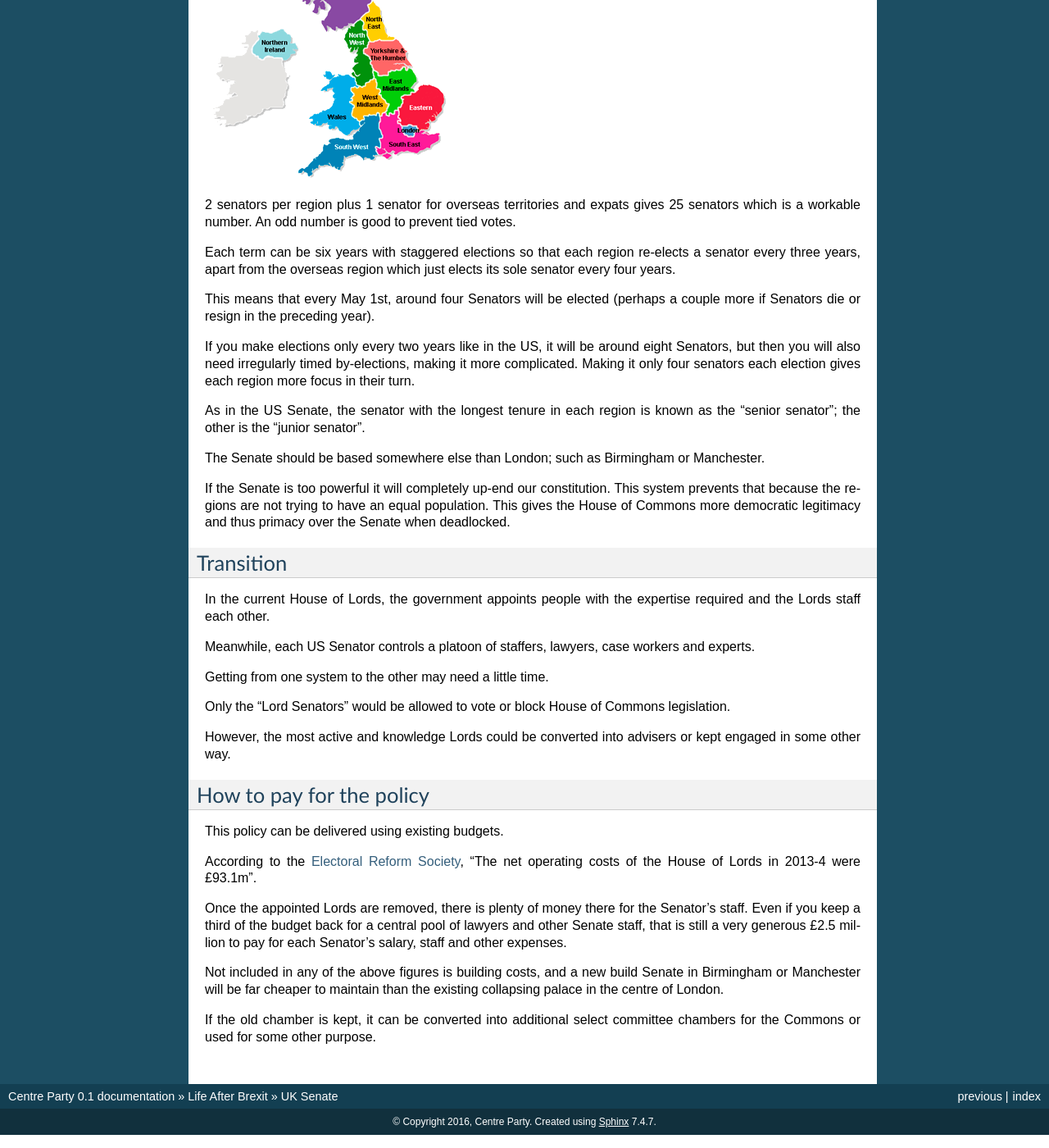
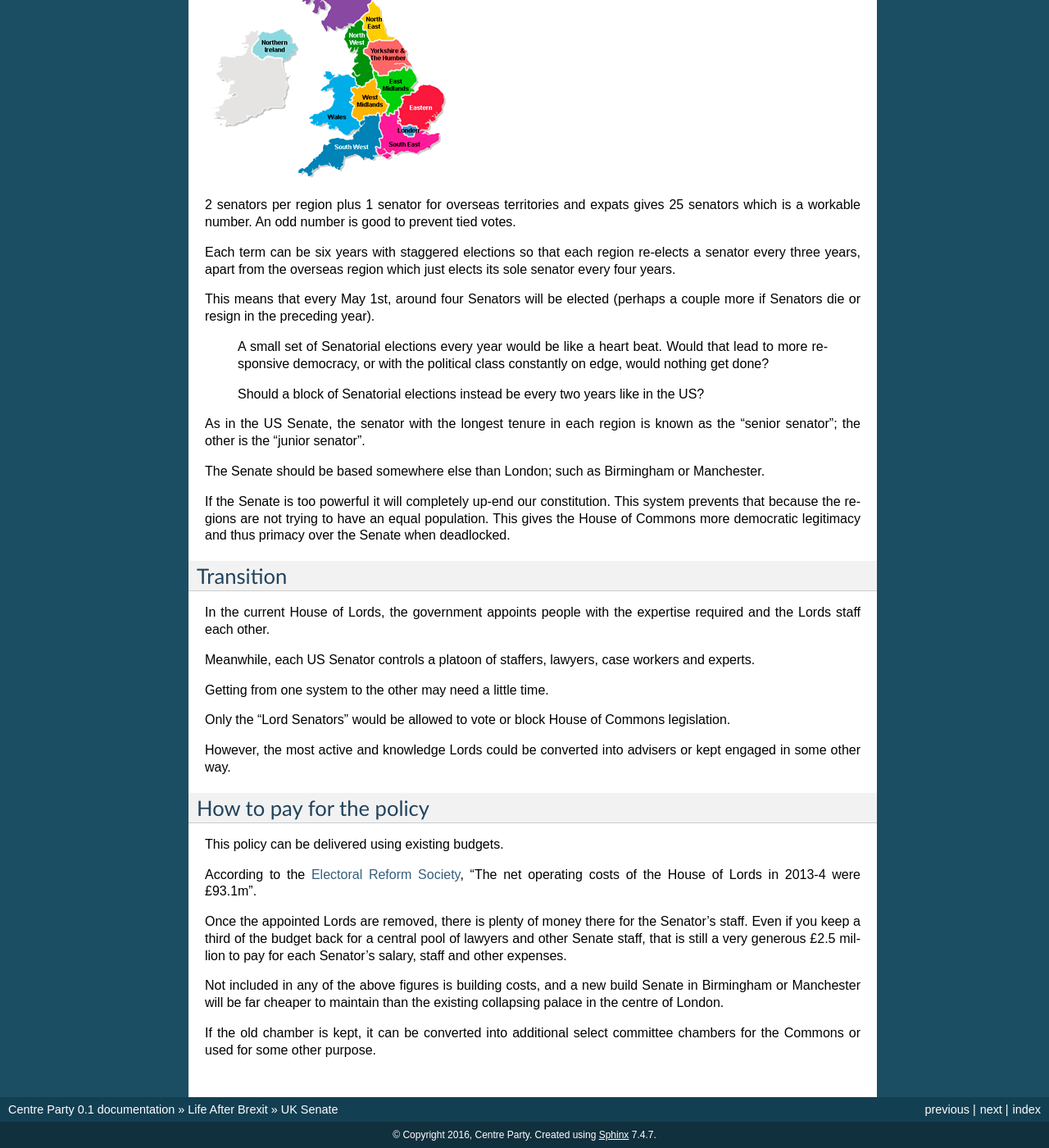
Before and after one commit to centreparty/centreparty, a Sphinx documentation site: the page built from source/senate.rst, in a window 1280 px wide and 1400 px high, scrolled down 913 px. Shown: the whole window at 82% size. Built offline with Sphinx 7.4.7, drawn with Linux system fonts in a browser that asks for light colours; some of the changed text lies outside the part shown.

Commit message:
Added get involved, small change to senate page.

```diff
--- a/source/index.rst
+++ b/source/index.rst
@@ -17,3 +17,4 @@ Contents:
 
    intro.rst
    brexit.rst
+   getinvolved.rst
--- a/source/senate.rst
+++ b/source/senate.rst
@@ -40,10 +40,12 @@ This means that every May 1st, around four Senators will be elected
 (perhaps a couple more if Senators die or resign in the preceding
 year).
 
-If you make elections only every two years like in the US, it will be
-around eight Senators, but then you will also need irregularly timed
-by-elections, making it more complicated. Making it only four senators
-each election gives each region more focus in their turn.
+    A small set of Senatorial elections every year would be like a
+    heart beat. Would that lead to more responsive democracy, or with
+    the political class constantly on edge, would nothing get done?
+
+    Should a block of Senatorial elections instead be every two years
+    like in the US?
 
 As in the US Senate, the senator with the longest tenure in each
 region is known as the "senior senator"; the other is the "junior
```
Also changed, not shown: source/getinvolved.rst (added, +18 -0 lines).
